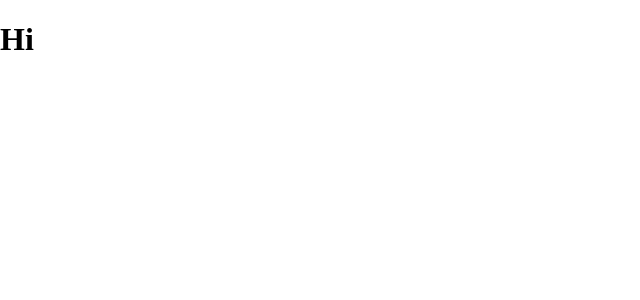
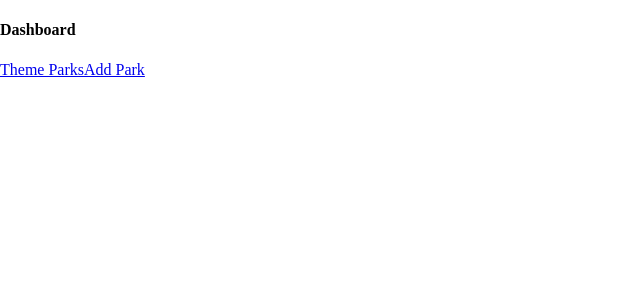
Before and after one commit to alialderazi17/Theme-Park-Stackathon-Frontend, a React (Vite) app: page /themeparks in a window 1280 px wide. Before the commit this address had no page. Shown: the top 300 px of the page, without its empty margins (0-640 px from the left). Built offline with nearby package versions, Linux system fonts and the light colour scheme.

Commit message:
random checkpoint before pulling from main

```diff
--- a/src/App.jsx
+++ b/src/App.jsx
@@ -2,10 +2,14 @@ import "./App.css"
 import { Routes, Route } from "react-router-dom"
 import ParkDetails from "./components/ParkDetails"
 import Form from "./components/Form"
+import Nav from "./components/Nav"
 const App = () => {
   return (
     <>
-      <h1>Hi</h1>
+      <header>
+        <Nav />
+      </header>
+
       <Routes>
         <Route path="/themeparks/:id" element={<ParkDetails />} />
         <Route path="/themeparks/new" element={<Form />} />
--- /dev/null
+++ b/src/components/Nav.jsx
@@ -0,0 +1,15 @@
+import { NavLink } from "react-router-dom"
+
+const Nav = () => {
+  return (
+    <nav className="navbar">
+      <h4>Dashboard</h4>
+      <div>
+        <NavLink to="/themeparks">Theme Parks</NavLink>
+        <NavLink to="/themeparks/new">Add Park</NavLink>
+      </div>
+    </nav>
+  )
+}
+
+export default Nav
```
